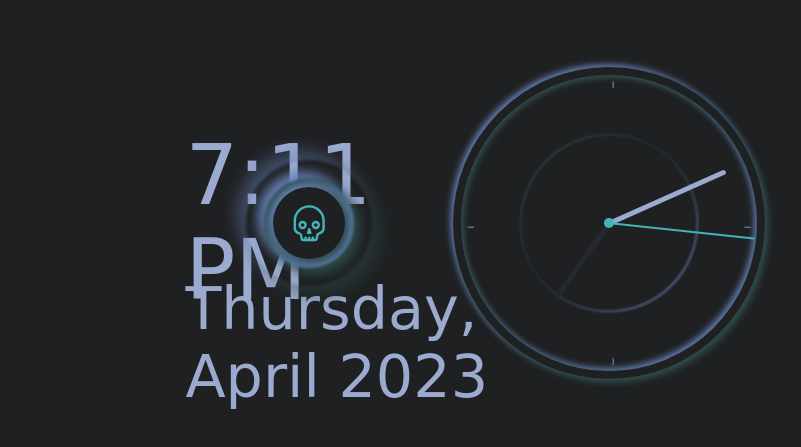
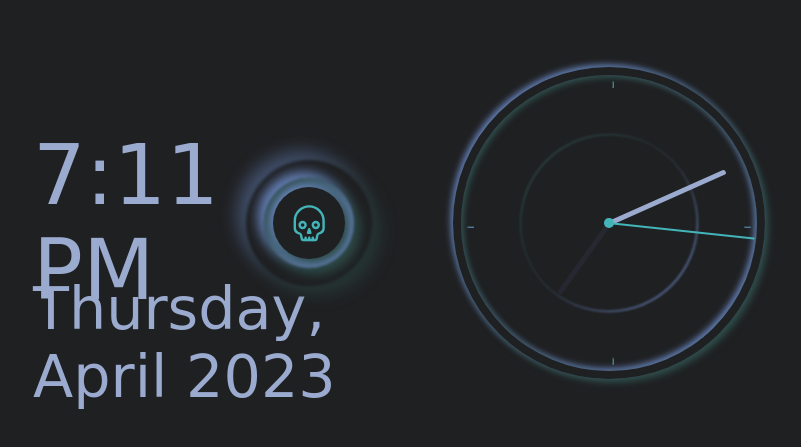
Before and after one commit to AkashPanja/akashpanja.github.io, a plain HTML site: page ClockWork/Index.html in a window 1280 px wide. Shown: the part 171-618 px from the top of the page, without its empty margins (313-1114 px from the left). Drawn offline with nearby package versions, Linux system fonts and the light colour scheme; a web font is replaced by a local one.

Commit message:
Update style.css

```diff
--- a/ClockWork/style.css
+++ b/ClockWork/style.css
@@ -322,7 +322,7 @@ html {
 
 /*  CHIP  */
 .chip {
-  grid-column: 1/4;
+  grid-column: 1/3;
   grid-row: 3/1;
   justify-self: center;
   width: 17rem;
@@ -350,7 +350,7 @@ html {
   color: var(--greyDark);
 }
 .chip2 {
-  grid-column: 1/4;
+  grid-column: 1/3;
   grid-row: 1/11;
   justify-self: center;
   width: 43rem;
```
